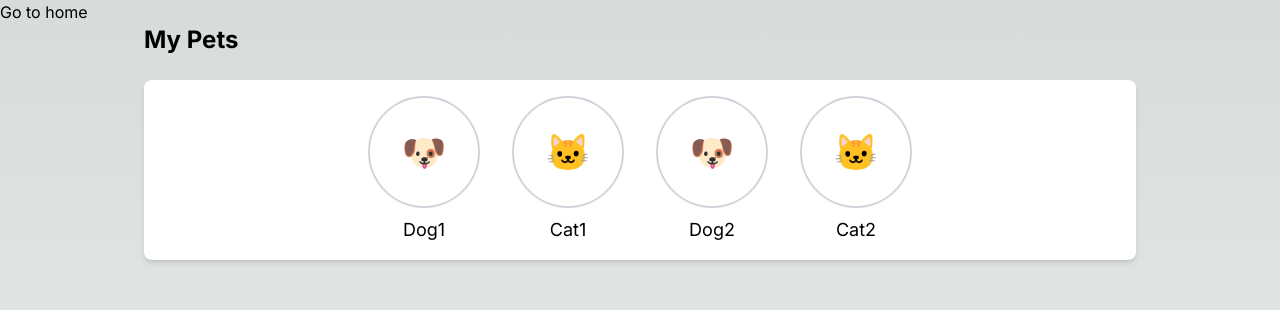
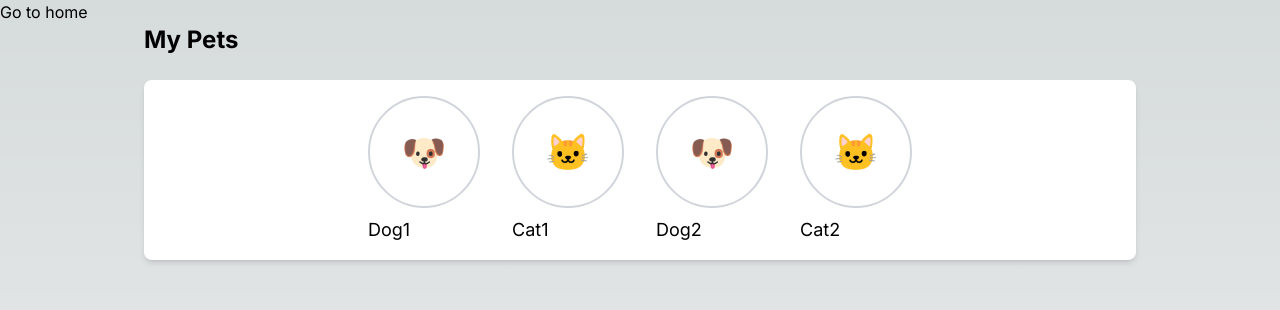
Before and after one commit to Misato-1226/my-pet-keeper, a Next.js app: page / in a window 1280 px wide. Shown: the top 310 px of the page. Built offline with nearby package versions, Linux system fonts and the light colour scheme; no server answers.

Commit message:
fix layout and link

```diff
--- a/src/app/(auth)/mypets/register/page.tsx
+++ b/src/app/(auth)/mypets/register/page.tsx
@@ -139,7 +139,7 @@ export default function Register() {
               htmlFor="breed"
             >
               Breed
-              <span className="font-normal px-2">choose pet type first</span>
+              <span className="font-normal px-2">※choose pet type first</span>
             </label>
             <select
               id="breed"
--- a/src/app/components/main_page/PetPreviewBar.tsx
+++ b/src/app/components/main_page/PetPreviewBar.tsx
@@ -1,6 +1,7 @@
 "use client";
 
 import { FC } from "react";
+import Link from "next/link";
 
 interface Pet {
   name: string;
@@ -21,22 +22,26 @@ const pets = [
 const PetPreviewBar = () => {
   return (
     <div className="lg:px-36">
+      <Link href="/mypets">
         <h2 className="text-2xl font-bold mb-6 px-12 lg:p-0">My Pets</h2>
         <div className="">
           <div className="flex justify-center items-center bg-white p-4 rounded-lg shadow-md md:px-36">
             {pets.map((pet, index) => (
               <div
                 key={index}
-              className="flex flex-col items-center md:mx-4 mx-2"
+                className="flex flex-col items-center md:mx-4 mx-2 hover:scale-110 duration-200"
               >
+                <Link href={`/mypets/${pet.name}`}>
                   <div className="md:w-28 md:h-28 w-16 h-16 flex justify-center items-center rounded-full border-2 border-gray-300 mb-2 text-4xl">
                     {pet.icon}
                   </div>
                   <p className="text-sm md:text-lg">{pet.name}</p>
+                </Link>
               </div>
             ))}
           </div>
         </div>
+      </Link>
     </div>
   );
 };
```
Lines whose indentation alone changed are shown as unchanged.
